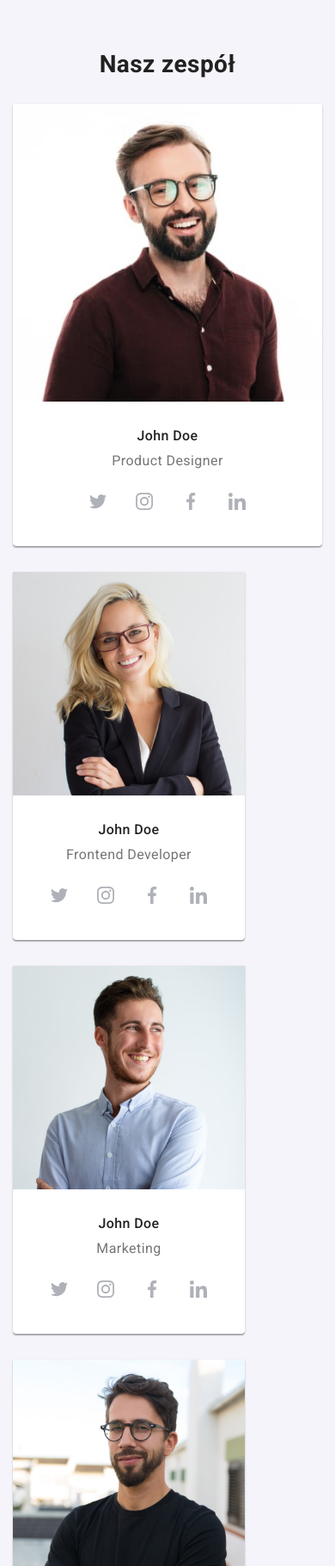
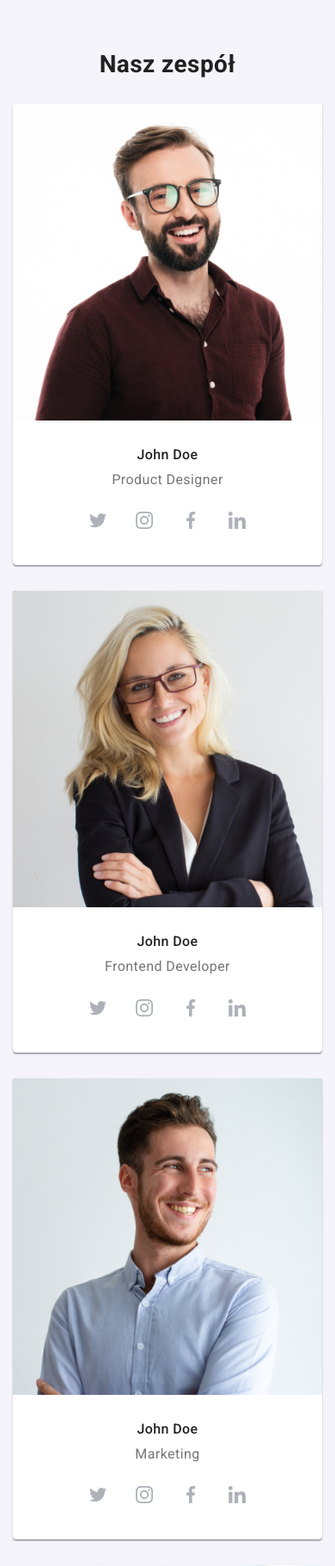
Before and after one commit to GosiaDabrowska/goit-markup-hw-08, a plain HTML site: page index.html in a window 390 px wide. Shown: the part 2820-4641 px from the top of the page at 86% size. Drawn offline with nearby package versions, Linux system fonts and the light colour scheme.

Commit message:
responsive page

```diff
--- a/index.html
+++ b/index.html
@@ -189,7 +189,11 @@
           <ul class="section-list">
             <!-- pierwsza osoba -->
             <li class="box-team">
-              <img src="./images/hw1_zdj_team_1.jpg" alt="zdjęcie pierwszej osoby" />
+              <img
+                src="./images/team1@1.jpg"
+                srcset="./images/team1@2.jpg x2"
+                alt="zdjęcie pierwszej osoby"
+              />
               <div class="box-team_member">
                 <h3 class="box-team_member--names">John Doe</h3>
                 <p class="box-team_member--profession">Product Designer</p>
@@ -233,9 +237,8 @@
             <!-- druga osoba -->
             <li class="box-team">
               <img
-                src="./images/hw1_zdj_team_2.jpg"
-                width="270"
-                height="260"
+                src="./images/team2@1.jpg"
+                srcset="./images/team2@2.jpg x2"
                 alt="zdjęcie drugiej osoby"
               />
               <div class="box-team_member">
@@ -280,9 +283,8 @@
             <!-- trzecia osoba -->
             <li class="box-team">
               <img
-                src="images/hw1_zdj_team_3.jpg"
-                width="270"
-                height="260"
+                src="./images/team3@1.jpg"
+                srcset="./images/team3@2.jpg x2"
                 alt="zdjęcie trzeciej osoby"
               />
               <div class="box-team_member">
@@ -327,9 +329,8 @@
             <!-- czwarta osoba -->
             <li class="box-team">
               <img
-                src="images/hw1_zdj_team_4.jpg"
-                width="270"
-                height="260"
+                src="./images/team4@1.jpg"
+                srcset="./images/team4@2.jpg x2"
                 alt="zdjęcie czwartej osoby"
               />
               <div class="box-team_member">
```
Also changed, not shown: images/hw1_zdj_team_1.jpg (deleted), images/hw1_zdj_team_2.jpg (deleted), images/hw1_zdj_team_3.jpg (deleted), images/hw1_zdj_team_4.jpg (deleted), images/team1@1.jpg (added), images/team1@2.jpg (added), images/team2@1.jpg (added), images/team2@2.jpg (added), images/team3@1.jpg (added), images/team3@2.jpg (added), images/team4@1.jpg (added), images/team4@2.jpg (added).
